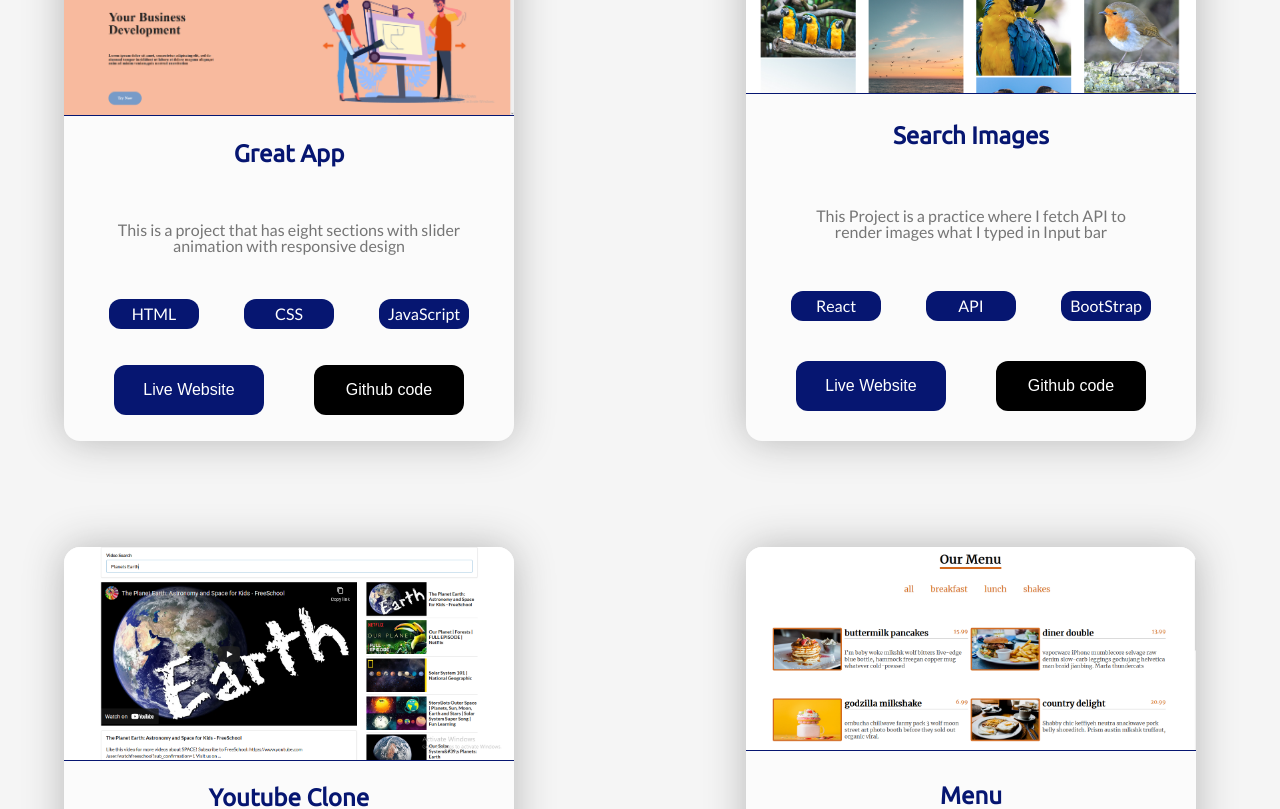
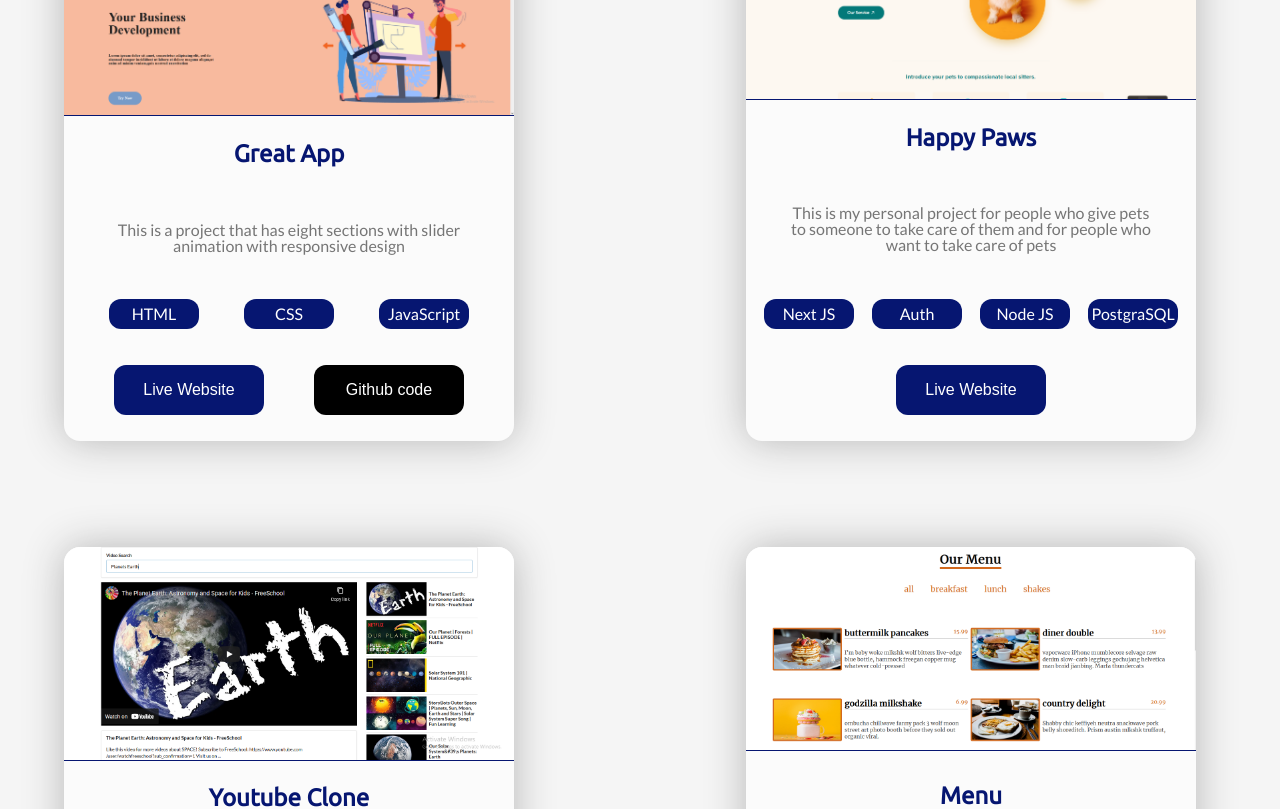
Before and after one commit to Conke99/LatestPortfolio, a React (Create React App) app: page / in a window 1280 px wide. Shown: the part 2000-2809 px from the top of the page. Built offline with nearby package versions, Linux system fonts and the light colour scheme.

Commit message:
added aditional changes in project section

```diff
--- a/src/Components/Projects/Projects.js
+++ b/src/Components/Projects/Projects.js
@@ -15,12 +15,11 @@ const Projects = () => {
     {
       id: 2,
       img: "./Images/ProjectImages/Project 2.png",
-      name: "Search Images",
+      name: "Happy Paws",
       about:
-        "This Project is a practice where I fetch API to render images what I typed in Input bar",
-      tech: ["React", "API", "BootStrap"],
-      liveWebsite: "https://naughty-yonath-fe2f5c.netlify.app/",
-      gitHub: "https://github.com/FoodNipple/pics",
+        "This is my personal project for people who give pets to someone to take care of them and for people who want to take care of pets",
+      tech: ["Next JS", "Auth", "Node JS", "PostgraSQL"],
+      liveWebsite: "https://happy-paws-landing-chi.vercel.app/",
     },
     {
       id: 3,
@@ -88,9 +87,11 @@ const Projects = () => {
                     <a href={project.liveWebsite} target="_blank">
                       <button className="Website">Live Website</button>
                     </a>
-                    <a href={project.gitHub} target="_blank">
-                      <button className="Code">Github code</button>
-                    </a>
+                    {project.gitHub ? (
+                      <a href={project.gitHub} target="_blank">
+                        <button className="Code">Github code</button>
+                      </a>
+                    ) : null}
                   </div>
                 </div>
               </div>
--- a/src/Components/Projects/Projects.scss
+++ b/src/Components/Projects/Projects.scss
@@ -3,7 +3,7 @@
   align-items: center;
   display: flex;
   width: 100%;
-  height: 200vh;
+  height: 160vh;
   .projects_contect {
     display: flex;
     flex-direction: column;
--- a/src/Components/Skills/Skills.scss
+++ b/src/Components/Skills/Skills.scss
@@ -18,7 +18,7 @@
       -webkit-text-fill-color: transparent;
     }
     p {
-      width: 60%;
+      width: 80%;
       margin-top: 20px;
       font-family: "Lato", sans-serif;
       font-weight: 400;
```
Also changed, not shown: public/Images/ProjectImages/Project 2.png, 1 other file (tests, documents, lock files or other folders).
